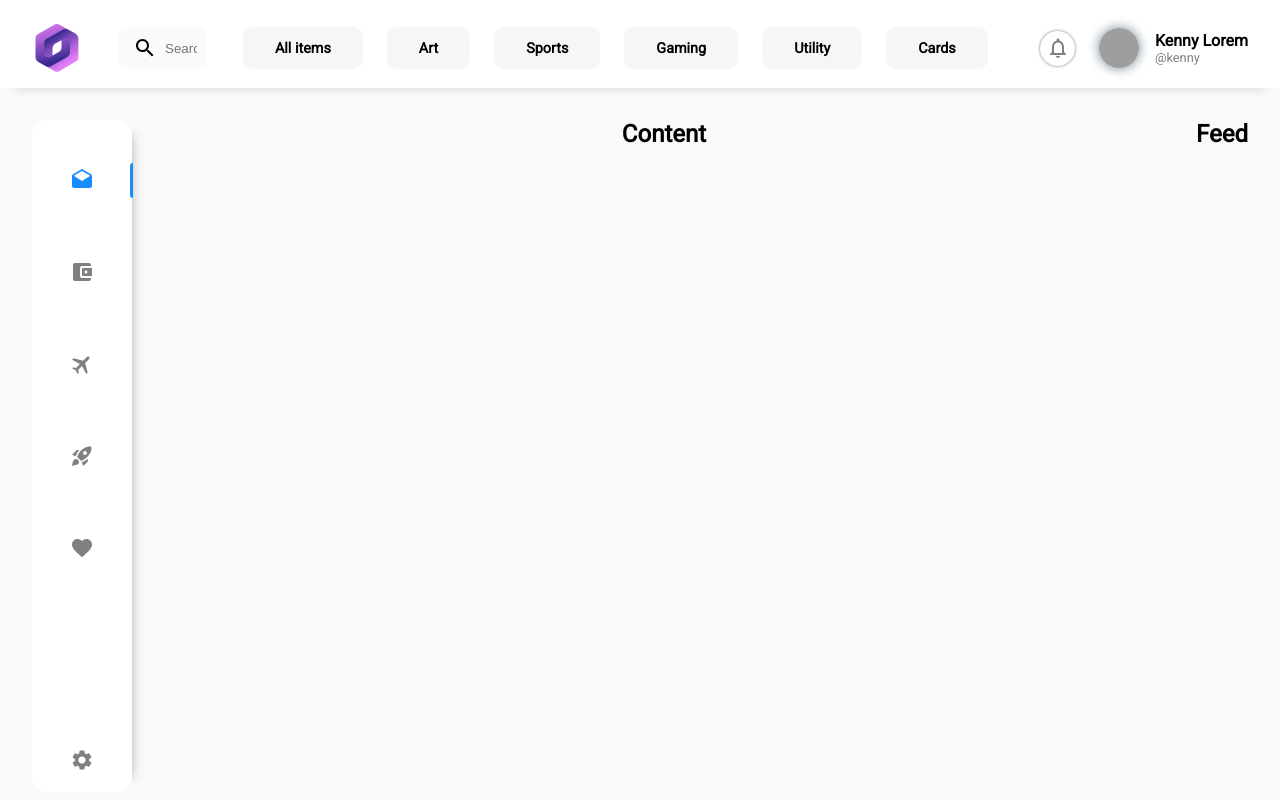
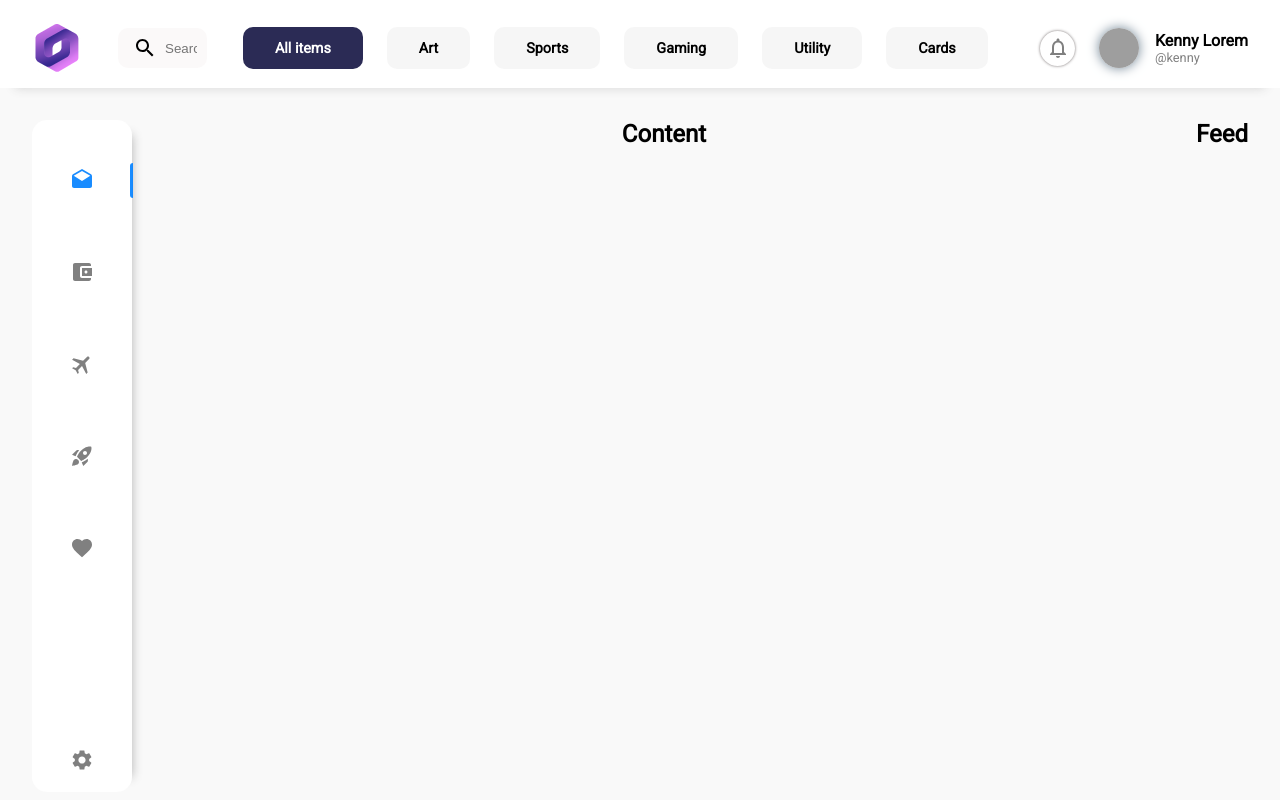
Before and after one commit to Facundo-Martin/react-spume-app, a React (Create React App) app: page / in a window 1280 px wide. Built offline with nearby package versions, Linux system fonts and the light colour scheme; grey boxes are pictures that could not be loaded.

Commit message:
added Header toggle menu feature

```diff
--- a/src/components/Cards/CardNav.css
+++ b/src/components/Cards/CardNav.css
@@ -16,3 +16,8 @@
   background-color: rgba(20, 20, 67, 0.9);
   color: white;
 }
+
+.active-cardnav {
+  background-color: rgba(20, 20, 67, 0.9);
+  color: white;
+}
--- a/src/components/Cards/CardNav.js
+++ b/src/components/Cards/CardNav.js
@@ -1,9 +1,12 @@
 import React from "react";
 import "./CardNav.css";
 
-function CardNav({ title }) {
+function CardNav({ title, setSelected, isActive }) {
   return (
-    <div className="cardNav">
+    <div
+      className={`cardNav ${isActive ? "active-cardnav" : ""}`}
+      onClick={() => setSelected(title)}
+    >
       <p>{title}</p>
     </div>
   );
--- a/src/components/Header.js
+++ b/src/components/Header.js
@@ -1,11 +1,11 @@
-import React from "react";
+import React, { useState } from "react";
 import "./Header.css";
 import SearchIcon from "@mui/icons-material/Search";
 import NotificationsNoneIcon from "@mui/icons-material/NotificationsNone";
 import CardNav from "./Cards/CardNav";
 import CardUser from "./Cards/CardUser";
 
-const menuTitles = ["All items", "Art", "Sports", "Gaming", "Utility", "Cards"];
+const menuItems = ["All items", "Art", "Sports", "Gaming", "Utility", "Cards"];
 
 // This will obviously come from the user account
 const user = {
@@ -15,7 +15,10 @@ const user = {
   user: "kenny",
 };
 
-function Header() {
+function Header({ initialSelectedCard = menuItems[0] }) {
+  const [selected, setSelected] = useState(initialSelectedCard);
+  console.log("the current selected menu title is", selected);
+
   return (
     <div className="header">
       <img className="header__logo " src="/logo.png" alt="spume logo" />
@@ -24,8 +27,23 @@ function Header() {
         <input placeholder="Search" />
       </div>
       <div className="header__nav">
-        {menuTitles?.map((title, index) => (
-          <CardNav title={title} key={index} />
+        {/* <CardNav
+          title="All items"
+          setSelected={setSelected}
+          isActive={Boolean(setSelected === "All items")}
+        />
+        <CardNav
+          title="Art"
+          setSelected={setSelected}
+          isActive={Boolean(setSelected === "Art")}
+        /> */}
+        {menuItems?.map((item, index) => (
+          <CardNav
+            title={item}
+            key={index}
+            setSelected={setSelected}
+            isActive={Boolean(selected === item)}
+          />
         ))}
       </div>
       <div className="header__user">
--- a/src/components/Sidebar.js
+++ b/src/components/Sidebar.js
@@ -8,12 +8,13 @@ import FavoriteIcon from "@mui/icons-material/Favorite";
 import SettingsIcon from "@mui/icons-material/Settings";
 import SidebarOption from "./SidebarOption";
 
-function Sidebar({ initialSelectedIcon = "Mail" }) {
+function Sidebar({ initialSelectedIcon = "Inbox" }) {
   const [selected, setSelected] = useState(initialSelectedIcon);
+  console.log("the current selected menu title is", selected);
   console.log(
     "Logs for sidebar toggle:",
-    "Home isActive is",
-    Boolean(selected === "Home"),
+    "Inbox isActive is",
+    Boolean(selected === "Inbox"),
     "Wallet isActive is",
     Boolean(selected === "Wallet"),
     "Flight isActive is",
@@ -24,9 +25,9 @@ function Sidebar({ initialSelectedIcon = "Mail" }) {
     <div className="sidebar">
       <div className="sidebar__nav">
         <SidebarOption
-          id="Mail"
+          id="Inbox"
           Icon={DraftsIcon}
-          isActive={Boolean(selected === "Mail")}
+          isActive={Boolean(selected === "Inbox")}
           setSelected={setSelected}
         />
         <SidebarOption
--- a/src/components/SidebarOption.js
+++ b/src/components/SidebarOption.js
@@ -1,4 +1,4 @@
-import React, { useState } from "react";
+import React from "react";
 import "./SidebarOption.scss";
 
 function SidebarOption({ Icon, setSelected, id, isActive, className }) {
```
